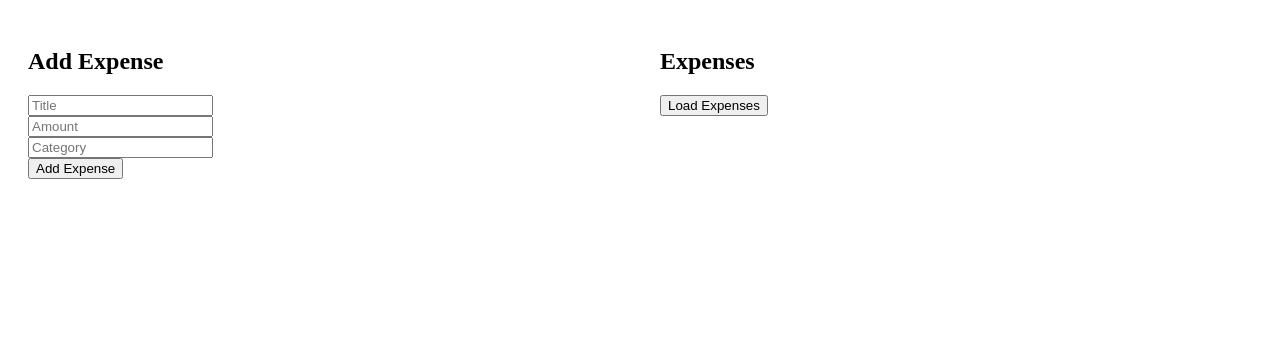
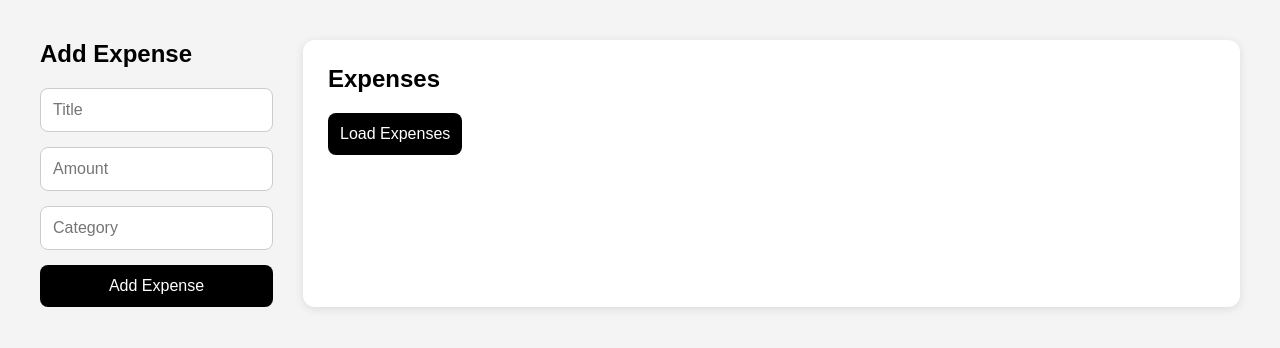
Before and after one commit to tajfunik/Expense-app, a React (Create React App) app in the folder client/: page / in a window 1280 px wide. Shown: the top 348 px of the page. Built offline with nearby package versions, Linux system fonts and the light colour scheme.

Commit message:
Update UI

```diff
--- /dev/null
+++ b/client/src/App.css
@@ -0,0 +1,69 @@
+body {
+  margin: 0;
+  font-family: Arial, sans-serif;
+  background-color: #f4f4f4;
+}
+
+.app-container {
+  display: flex;
+  gap: 30px;
+  padding: 40px;
+  max-width: 1200px;
+  margin: auto;
+}
+
+.card {
+  flex: 1;
+  background: white;
+  padding: 25px;
+  border-radius: 12px;
+  box-shadow: 0px 2px 10px rgba(0, 0, 0, 0.1);
+}
+
+
+div h2 {
+  margin-top: 0;
+}
+
+form {
+  display: flex;
+  flex-direction: column;
+  gap: 15px;
+}
+
+input {
+  padding: 12px;
+  border: 1px solid #ccc;
+  border-radius: 8px;
+  font-size: 16px;
+}
+
+button {
+  padding: 12px;
+  border: none;
+  border-radius: 8px;
+  background-color: black;
+  color: white;
+  cursor: pointer;
+  font-size: 16px;
+}
+
+button:hover {
+  opacity: 0.85;
+}
+
+ul {
+  list-style: none;
+  padding: 0;
+}
+
+li {
+  background: #f8f8f8;
+  padding: 12px;
+  margin-top: 10px;
+  border-radius: 8px;
+
+  display: flex;
+  justify-content: space-between;
+  align-items: center;
+}
--- a/client/src/App.js
+++ b/client/src/App.js
@@ -1,14 +1,19 @@
 import { useState } from "react";
 
+import ExpenseForm from "./components/ExpenseForm";
+import ExpenseList from "./components/ExpenseList";
+
+import "./App.css";
+
 function App() {
-  // ========== STATE ==========
+  // STATE
   const [expenses, setExpenses] = useState([]);
 
   const [title, setTitle] = useState("");
   const [amount, setAmount] = useState("");
   const [category, setCategory] = useState("");
 
-  // ========== CREATE NEW RECORD IN DB (POST) ==========
+  // CREATE NEW RECORD IN DB
   const handleSubmit = async (e) => {
     e.preventDefault();
 
@@ -19,48 +24,55 @@ function App() {
     };
 
     try {
-      const res = await fetch("http://localhost:5000/api/expenses", {
+      const res = await fetch("http://localhost:5000/api/expenses",
+        {
           method: "POST",
           headers: {
             "Content-Type": "application/json",
           },
           body: JSON.stringify(newExpense),
-      });
+        }
+      );
 
       const data = await res.json();
 
       console.log("Saved:", data);
 
-      // reset form
       setTitle("");
       setAmount("");
       setCategory("");
+
     } catch (err) {
       console.error(err);
     }
   };
 
-  // ========== READ ALL RECORDS FROM DB AND SHOW ON THE PAGE (GET) ==========
+  // Load ALL RECORDS FROM DB
   const loadExpenses = async () => {
     try {
-      const res = await fetch("http://localhost:5000/api/expenses");
+      const res = await fetch(
+        "http://localhost:5000/api/expenses"
+      );
+
       const data = await res.json();
 
-      console.log("Loaded:", data);
       setExpenses(data);
+
     } catch (err) {
       console.error(err);
     }
   };
 
-  // ========== DELETE RECORD FROM DB (DELETE) ==========
+  // DELETE RECORD FROM DBideme css
   const handleDelete = async (id) => {
     try {
-    await fetch(`http://localhost:5000/api/expenses/${id}`, {
+      await fetch(
+        `http://localhost:5000/api/expenses/${id}`,
+        {
           method: "DELETE",
-    });
+        }
+      );
 
-    // refresh UI
       setExpenses((prev) =>
         prev.filter((exp) => exp._id !== id)
       );
@@ -70,67 +82,23 @@ function App() {
     }
   };
 
-  // ========== MAIN PAGE (UI) ==========
   return (
-    <div style={{ display: "flex", padding: "20px", gap: "40px" }}>
+    <div className="app-container">
+      <ExpenseForm
+        title={title}
+        amount={amount}
+        category={category}
+        setTitle={setTitle}
+        setAmount={setAmount}
+        setCategory={setCategory}
+        handleSubmit={handleSubmit}
+      />
 
-      {/* LEFT SIDE - FORM */}
-      <div style={{ flex: 1 }}>
-        <h2>Add Expense</h2>
-
-        <form onSubmit={handleSubmit}>
-          <div>
-            <input
-              type="text"
-              placeholder="Title"
-              value={title}
-              onChange={(e) => setTitle(e.target.value)}
+      <ExpenseList
+        expenses={expenses}
+        loadExpenses={loadExpenses}
+        handleDelete={handleDelete}
       />
-          </div>
-
-          <div>
-            <input
-              type="number"
-              placeholder="Amount"
-              value={amount}
-              onChange={(e) => setAmount(e.target.value)}
-            />
-          </div>
-
-          <div>
-            <input
-              type="text"
-              placeholder="Category"
-              value={category}
-              onChange={(e) => setCategory(e.target.value)}
-            />
-          </div>
-
-          <button type="submit">Add Expense</button>
-        </form>
-      </div>
-
-      {/* RIGHT SIDE - LIST */}
-      <div style={{ flex: 1 }}>
-        <h2>Expenses</h2>
-
-        <button onClick={loadExpenses}>
-          Load Expenses
-        </button>
-
-        <ul>
-          {expenses.map((exp) => (
-            <li key={exp._id}>
-              {exp.title} - {exp.amount}€ - {exp.category}
-
-              <button onClick={() => handleDelete(exp._id)}>
-                Delete
-              </button>
-            </li>
-          ))}
-        </ul>
-      </div>
-
     </div>
   );
 }
--- /dev/null
+++ b/client/src/components/ExpenseForm.js
@@ -0,0 +1,50 @@
+function ExpenseForm({
+  title,
+  amount,
+  category,
+  setTitle,
+  setAmount,
+  setCategory,
+  handleSubmit,
+}) {
+  return (
+    <div>
+      <h2>Add Expense</h2>
+
+      <form onSubmit={handleSubmit}>
+        <div>
+          <input
+            type="text"
+            placeholder="Title"
+            value={title}
+            onChange={(e) => setTitle(e.target.value)}
+          />
+        </div>
+
+        <div>
+          <input
+            type="number"
+            placeholder="Amount"
+            value={amount}
+            onChange={(e) => setAmount(e.target.value)}
+          />
+        </div>
+
+        <div>
+          <input
+            type="text"
+            placeholder="Category"
+            value={category}
+            onChange={(e) => setCategory(e.target.value)}
+          />
+        </div>
+
+        <button type="submit">
+          Add Expense
+        </button>
+      </form>
+    </div>
+  );
+}
+
+export default ExpenseForm;
--- /dev/null
+++ b/client/src/components/ExpenseItem.js
@@ -0,0 +1,13 @@
+function ExpenseItem({ exp, handleDelete }) {
+  return (
+    <li>
+      {exp.title} - {exp.amount}€ - {exp.category}
+
+      <button onClick={() => handleDelete(exp._id)}>
+        Delete
+      </button>
+    </li>
+  );
+}
+
+export default ExpenseItem;
--- /dev/null
+++ b/client/src/components/ExpenseList.js
@@ -0,0 +1,29 @@
+import ExpenseItem from "./ExpenseItem";
+
+function ExpenseList({
+  expenses,
+  loadExpenses,
+  handleDelete,
+}) {
+  return (
+    <div className="card">
+      <h2>Expenses</h2>
+
+      <button onClick={loadExpenses}>
+        Load Expenses
+      </button>
+
+      <ul>
+        {expenses.map((exp) => (
+          <ExpenseItem
+            key={exp._id}
+            exp={exp}
+            handleDelete={handleDelete}
+          />
+        ))}
+      </ul>
+    </div>
+  );
+}
+
+export default ExpenseList;
```
Lines whose indentation alone changed are shown as unchanged.
